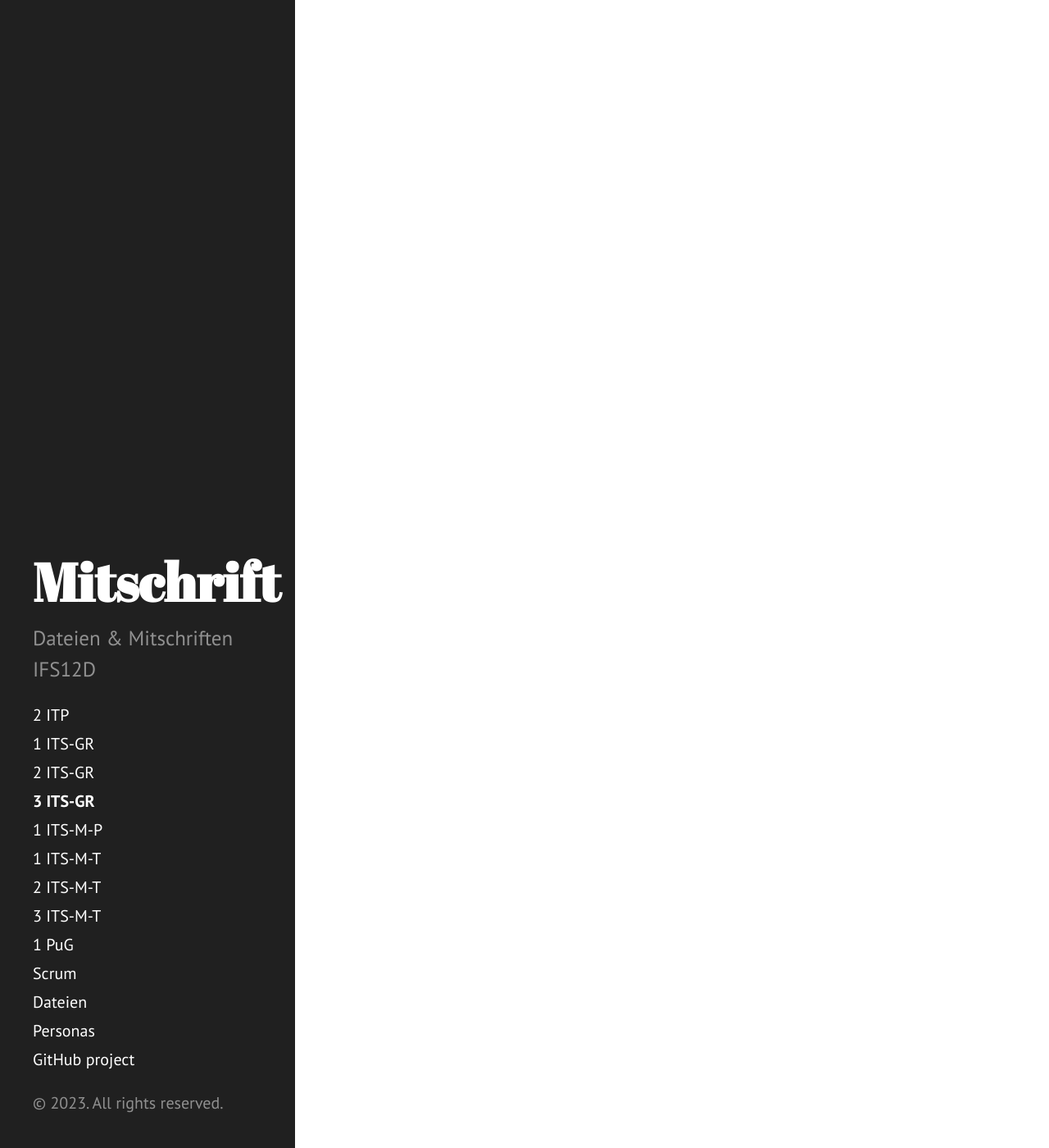
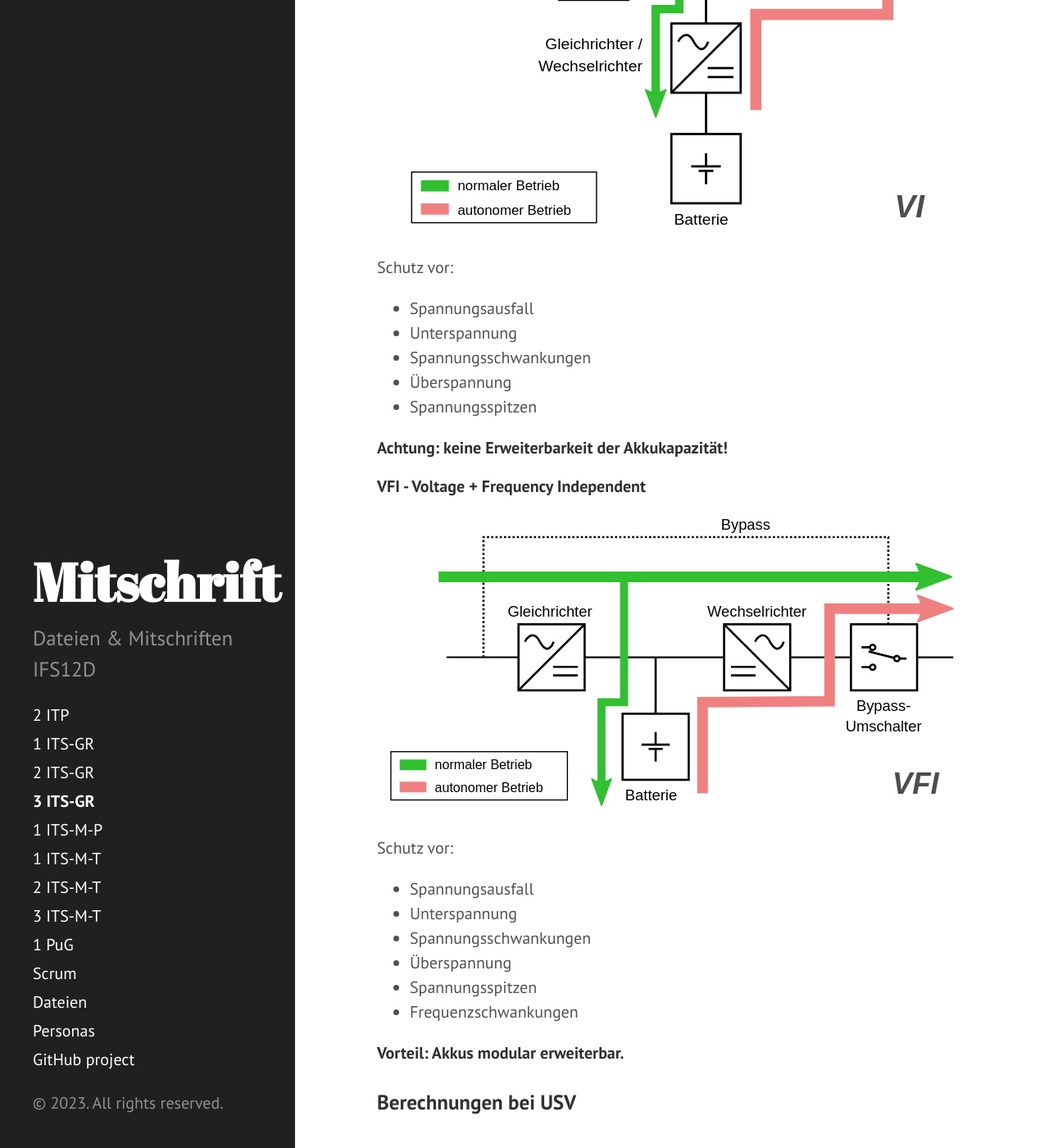
Before and after one commit to Semoxea/semoxea.github.io, a Jekyll site: the page built from data/entries/ITS-GR/ITSGR-Block3.md, in a window 1280 px wide and 1400 px high, scrolled down 1200 px. Shown: the whole window at 82% size. Built offline with Jekyll 4.4.1, drawn with Linux system fonts in a browser that asks for light colours; Markdown is read by kramdown in place of the engine named in the settings; some of the changed text lies outside the part shown.

Commit message:
donnerstag mittag commit

```diff
--- a/data/entries/ITS-GR/ITSGR-Block3.md
+++ b/data/entries/ITS-GR/ITSGR-Block3.md
@@ -3,4 +3,48 @@ layout: page
 title: 3 ITS-GR
 ---
 
-##
+## USV - Unterbrechungsfreie Stromversorgung
+
+### USV - Typen (Arten)
+
+#### VFD - Voltage + Frequency dependent
+
+![VFD](../images/VFD.svg)
+
+Schutz vor:
+
+- Spannungsausfall
+- Unterspannung
+
+**Achtung: keine Erweiterbarkeit der Akkukapazität!**
+
+#### VI - Voltage Independent
+
+![VI](../images/VI.svg)
+
+Schutz vor:
+
+- Spannungsausfall
+- Unterspannung
+- Spannungsschwankungen
+- Überspannung
+- Spannungsspitzen
+
+**Achtung: keine Erweiterbarkeit der Akkukapazität!**
+
+#### VFI - Voltage + Frequency Independent
+
+![VFI](../images/VFI.svg)
+
+Schutz vor:
+
+- Spannungsausfall
+- Unterspannung
+- Spannungsschwankungen
+- Überspannung
+- Spannungsspitzen
+- Frequenzschwankungen
+
+**Vorteil: Akkus modular erweiterbar.**
+
+### Berechnungen bei USV
```
Also changed, not shown: data/files.md (+1 -0 lines), data/entries/images/VFD.svg (added), data/entries/images/VFI.svg (added), data/entries/images/VI.svg (added), 1 other file.
